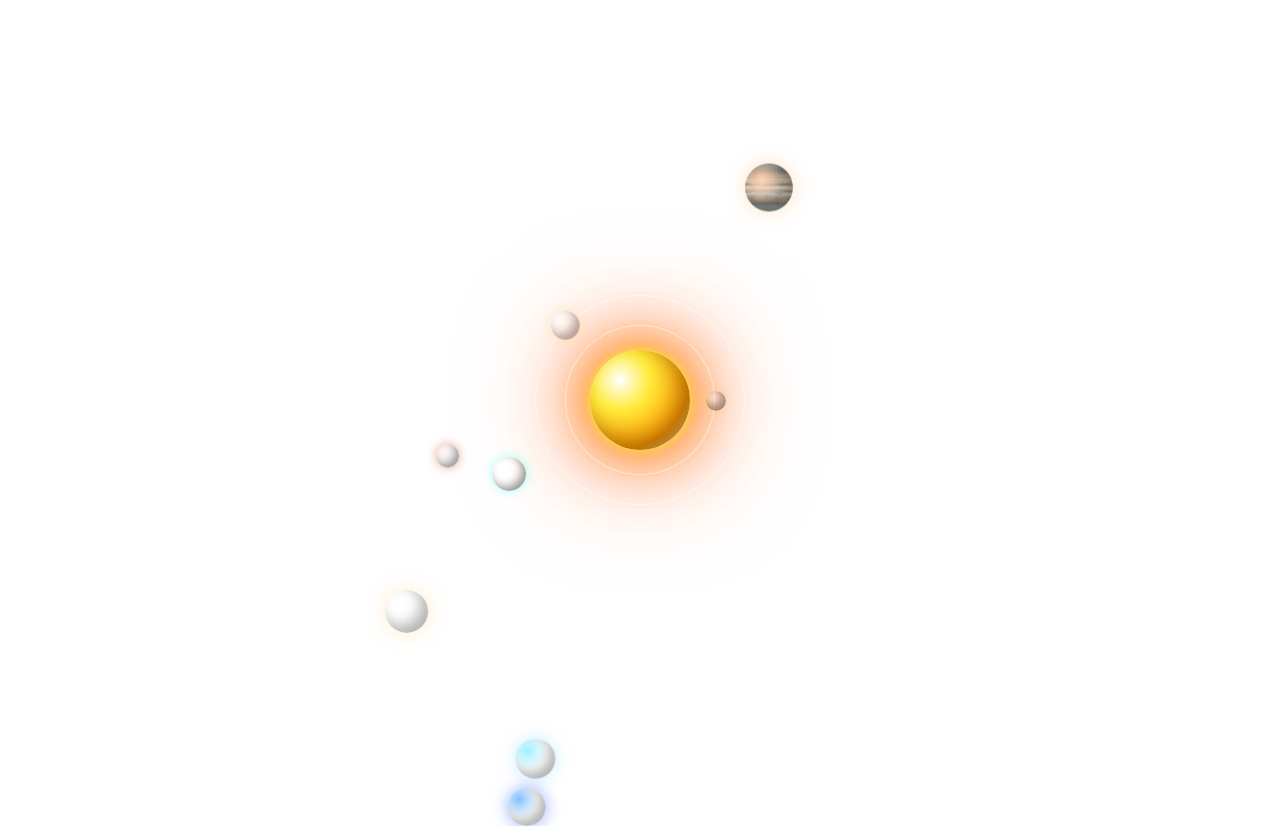
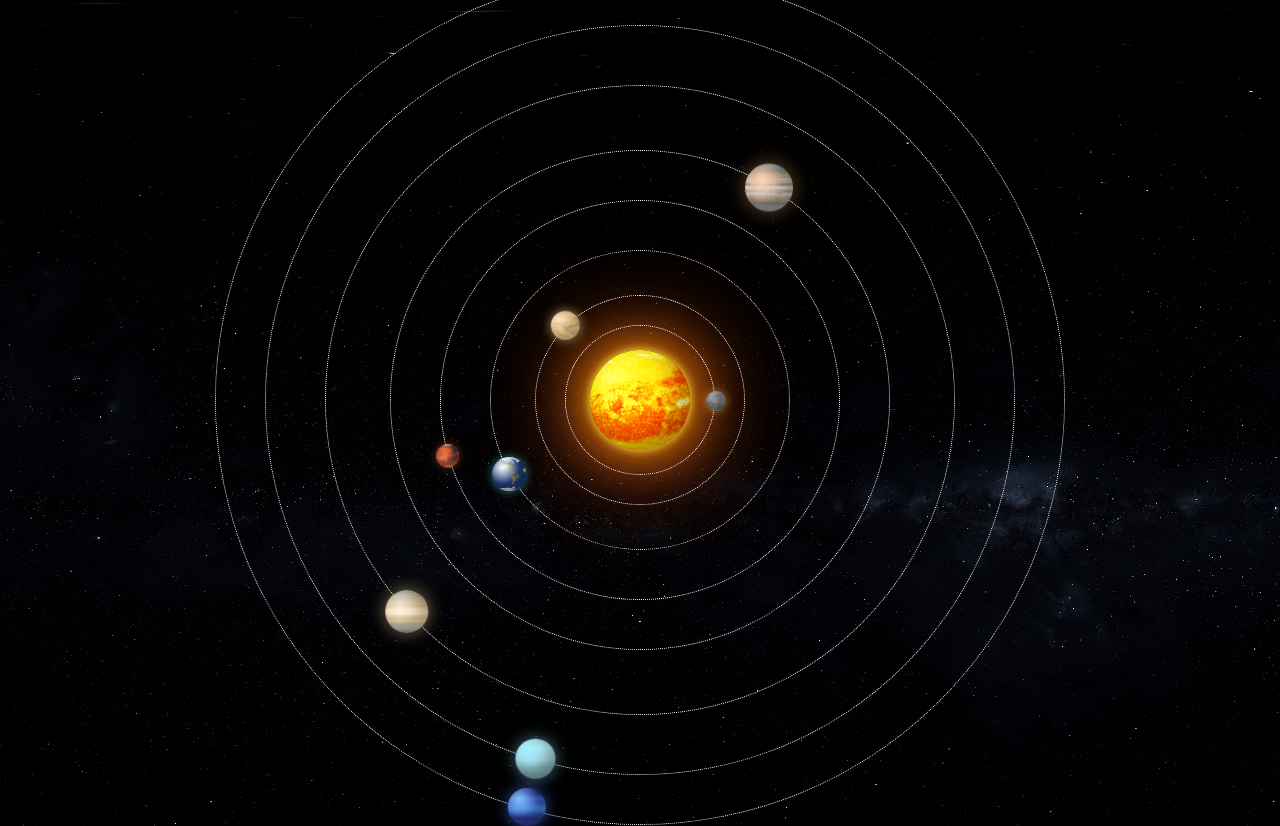
Before and after one commit to sarpozcetin/Interactive-Solar-System, a plain HTML site: page index.html in a window 1280 px wide. Drawn offline with Linux system fonts and the light colour scheme; the site is published under a folder, as on GitHub Pages, so addresses that start at the root find nothing.

Commit message:
Fixed linking issue

```diff
--- a/index.html
+++ b/index.html
@@ -4,7 +4,7 @@
     <meta charset="UTF-8" />
     <meta name="viewport" content="width=device-width, initial-scale=1.0">
     <title>Solar System</title>
-    <link rel="stylesheet" href="styles.css">
+    <link rel="stylesheet" href="./styles.css">
 </head>
 <body>
     <div class="sun"></div>
--- a/styles.css
+++ b/styles.css
@@ -5,12 +5,12 @@
 }
 body {
     height: 100vh;
-    background: url("/textures/stars.jpg");
+    background: url("./textures/stars.jpg");
 }
 .sun {
     width: 100px;
     height: 100px;
-    background: radial-gradient(circle at 30% 30%, #fff 0%, #ffeb3b 30%, #ff9800 70%, transparent 100%), url("/textures/sun.jpg");
+    background: radial-gradient(circle at 30% 30%, #fff 0%, #ffeb3b 30%, #ff9800 70%, transparent 100%), url("./textures/sun.jpg");
     background-size: cover;
     background-blend-mode: overlay;
     box-shadow:
@@ -34,7 +34,7 @@ body {
     height: 20px;
     width: 20px;
     border-radius: 50%;
-    background: radial-gradient(circle at 30% 30%, #fff4 0%, transparent 50%), url("/textures/mercury.jpg");
+    background: radial-gradient(circle at 30% 30%, #fff4 0%, transparent 50%), url("./textures/mercury.jpg");
     background-size: cover;
     box-shadow:
         inset -4px -4px 8px rgba(0,0,0,0.4),
@@ -78,7 +78,7 @@ body {
 .venus_planet{
     width: 29px;
     height: 29px;
-    background: radial-gradient(circle at 30% 30%, #fff8 0%, transparent 50%), url("/textures/venus.jpg");
+    background: radial-gradient(circle at 30% 30%, #fff8 0%, transparent 50%), url("./textures/venus.jpg");
     background-size: cover;
     box-shadow:
         inset -5px -5px 10px rgba(0,0,0,0.3),
@@ -108,7 +108,7 @@ body {
 .earth_planet {
     width: 34px;
     height: 34px;
-    background: radial-gradient(circle at 30% 30%, #fff 0%, transparent 50%), url("/textures/earth.jpg");
+    background: radial-gradient(circle at 30% 30%, #fff 0%, transparent 50%), url("./textures/earth.jpg");
     background-size: cover;
     box-shadow:
         inset -4px -4px 8px rgba(0,0,0,0.4),
@@ -138,7 +138,7 @@ body {
 .mars_planet {
     width: 23px;
     height: 23px;
-    background: radial-gradient(circle at 30% 30%, #ff9a6a22 0%, transparent 50%), url("/textures/mars.jpg");
+    background: radial-gradient(circle at 30% 30%, #ff9a6a22 0%, transparent 50%), url("./textures/mars.jpg");
     background-size: cover;
     box-shadow:
         inset -4px -4px 8px rgba(0,0,0,0.4),
@@ -168,7 +168,7 @@ body {
 .jupiter_planet {
     width: 48px;
     height: 48px;
-    background: radial-gradient(circle at 35% 35%, #ffd4b3 0%, transparent 50%), url("textures/jupiter.jpg");
+    background: radial-gradient(circle at 35% 35%, #ffd4b3 0%, transparent 50%), url("./textures/jupiter.jpg");
     background-size: cover;
     box-shadow:
         inset -8px -8px 16px rgba(0,0,0,0.3),
@@ -198,7 +198,7 @@ body {
 .saturn_planet {
     height: 43px;
     width: 43px;
-    background: radial-gradient(circle at 35% 35%, #fff9 0%, transparent 50%), url("/textures/saturn.jpg");
+    background: radial-gradient(circle at 35% 35%, #fff9 0%, transparent 50%), url("./textures/saturn.jpg");
     background-size: cover;
     box-shadow:
         inset -7px -7px 14px rgba(0,0,0,0.3),
@@ -228,7 +228,7 @@ body {
 .uranus_planet {
     width: 40px;
     height: 40px;
-    background: radial-gradient(circle at 30% 30%, #a0f0ff 0%, transparent 50%), url("/textures/uranus.jpg");
+    background: radial-gradient(circle at 30% 30%, #a0f0ff 0%, transparent 50%), url("./textures/uranus.jpg");
     background-size: cover;
     box-shadow:
         inset -6px -6px 12px rgba(0,0,0,0.3),
@@ -258,7 +258,7 @@ body {
 .neptune_planet {
     width: 38px;
     height: 38px;
-    background: radial-gradient(circle at 30% 30%, #80c0ff 0%, transparent 50%), url("/textures/neptune.jpg");
+    background: radial-gradient(circle at 30% 30%, #80c0ff 0%, transparent 50%), url("./textures/neptune.jpg");
     background-size: cover;
     box-shadow:
         inset -6px -6px 12px rgba(0,0,0,0.3),
```
